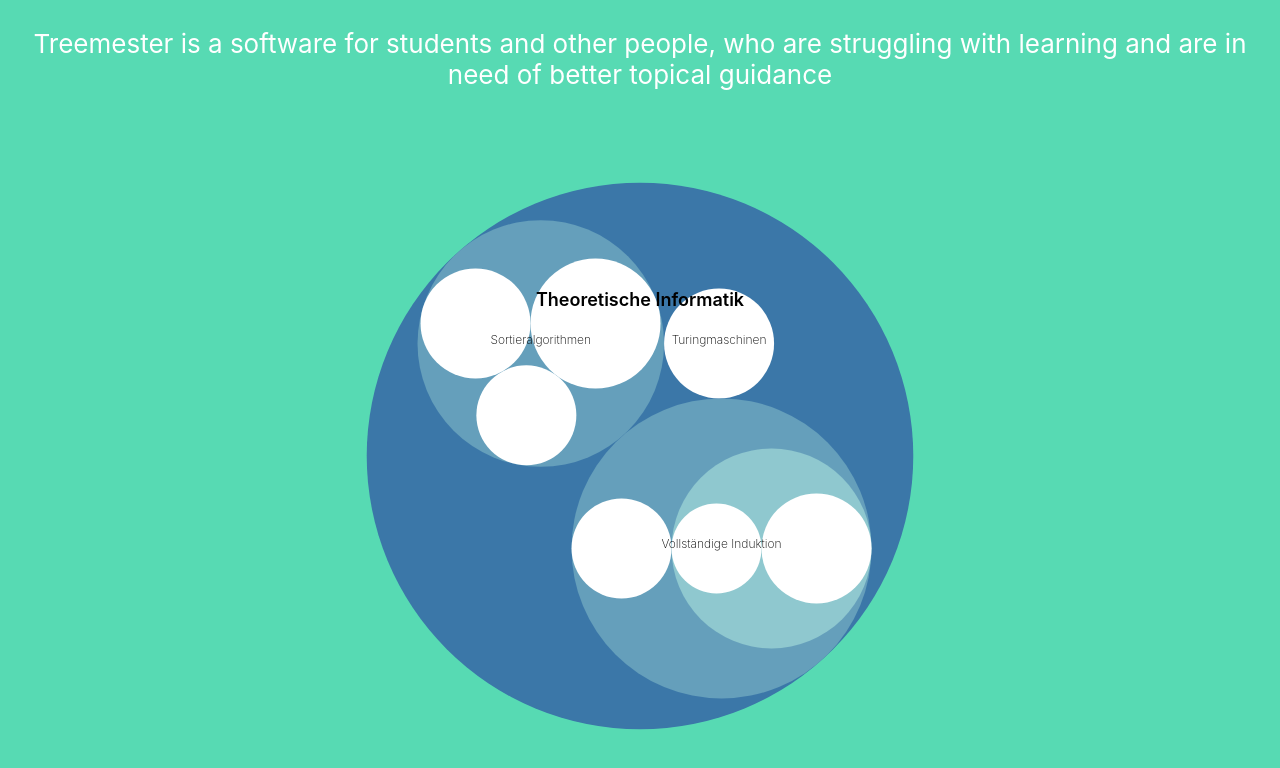
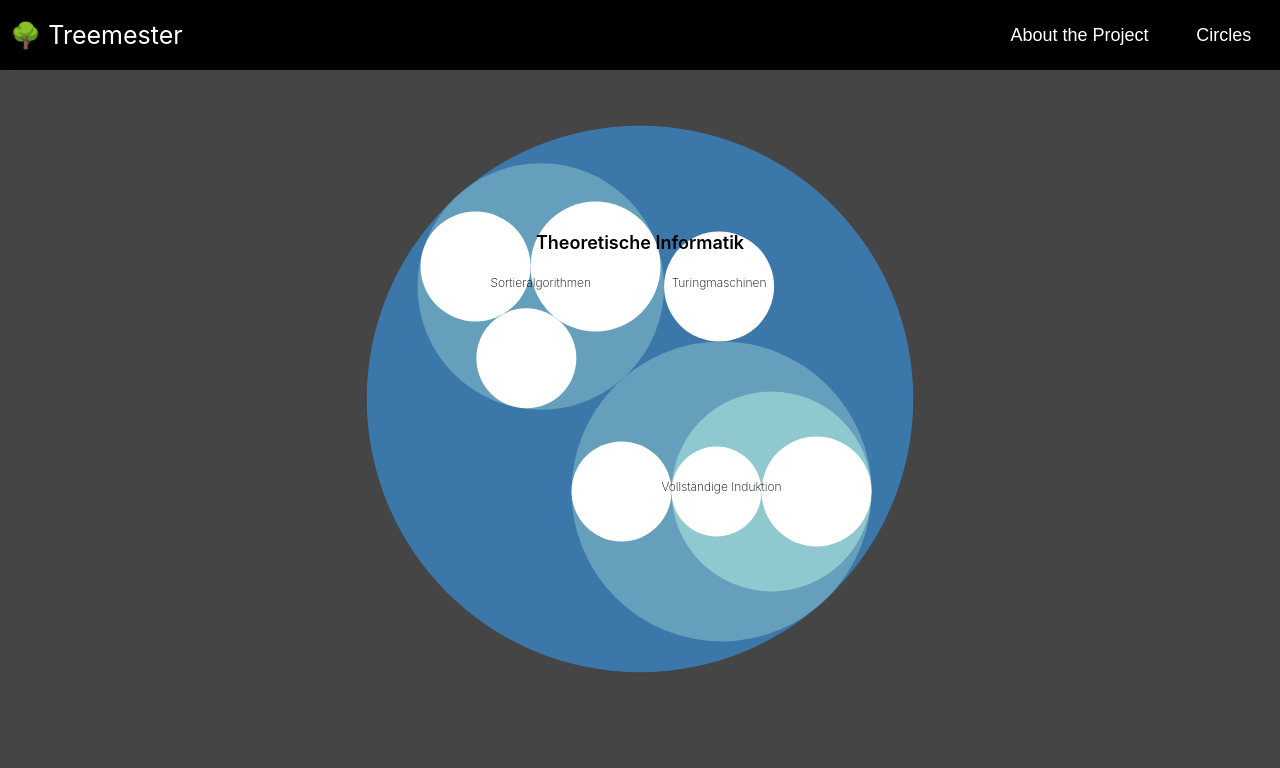
Before and after one commit to dhbw-ka-pm/tinf22b6-treemester, a React (Create React App) app: page /tinf22b6-treemester/about in a window 1280 px wide. Shown: the top 768 px of the page. Built offline with nearby package versions, Linux system fonts and the light colour scheme.

Commit message:
nav-bar-added

```diff
--- /dev/null
+++ b/src/About.js
@@ -0,0 +1,17 @@
+import React from 'react';
+
+const About = () => {
+  return (
+      <>
+      <div className='description'>
+      <h3>Circle Packing Model</h3>
+      <p>Circle Packing is a modified version of a treemap where circles are used instead of rectangles.
+
+      The circles symbolize different levels in the hierarchy with each branch of the tree represented by a circle and its sub-branches shown as circles contained within it.
+
+      Additionally, the size of each circle can be utilized to convey an extra value, such as quantity or file size. Furthermore, color can be employed to assign categories or represent another variable by using different shades.
+      </p>
+      </div></>
+  );
+};
+export default About;
--- a/src/App.css
+++ b/src/App.css
@@ -8,7 +8,7 @@
 }
 
 .App-header {
-  background-color: #57dab3;
+  background-color: #454545;
   min-height: 100vh;
   display: flex;
   flex-direction: column;
@@ -22,14 +22,63 @@
   color: #61dafb;
 }
 
-svg g{
+svg g {
   transform: translate(50%, 50%);
 }
 
-button{
-	margin: 1vh 1vw 1vh 1vw;
+button {
+  margin: 1vh 1vw 1vh 1vw;
 }
 
-.tree{
-	font-size: 0.5em;
+.tree {
+  font-size: 0.5em;
 }
+
+.active {
+  font-weight: bold;
+}
+
+.navigation {
+  width: 100%;
+  height: 70px;
+  background-color: black;
+  box-shadow: 5px 5px 5px #454545;
+  position: fixed;
+  top: 0;
+  left: 0;
+  display: flex;
+  align-items: center;
+  justify-content: space-between;
+}
+
+.navigation ul {
+  list-style-type: none;
+  padding: 0;
+  display: flex;
+}
+
+.navigation li {
+  margin-right: 10px;
+}
+
+.navigation button {
+  background: none;
+  border: none;
+  cursor: pointer;
+  font-size: 18px;
+  color: white;
+}
+
+.navigation button:focus {
+  outline: none;
+  font-weight: bolder;
+}
+
+.label {
+  margin: 10px;
+  color: white;
+  font-size: 25px;
+}
+/* .description {
+
+} */
--- a/src/App.js
+++ b/src/App.js
@@ -1,5 +1,7 @@
-import './App.css'
-import CirclePacking from './CirclePacking'
+import React, { useState } from 'react';
+import './App.css';
+import CirclePacking from './CirclePacking';
+import About from './About';
 
 const circleTestData = {
     "name": "Theoretische Informatik",
@@ -56,16 +58,46 @@ const circleTestData = {
 
 
 function App() {
+    const [currentPage, setCurrentPage] = useState('Circles');
+
+    const handleNavigationClick = (page) => {
+      setCurrentPage(page);
+    };
+
     return (
       <div className="App">
         <header className="App-header">
-                <p>Treemester is a software for students and other people, who are struggling with learning and are in need of better topical guidance</p>
+          <nav className="navigation">
+                <div className='label'>
+                    <p>&#127795;   Treemester</p>
+                </div>
+            <ul>
+              <li className={currentPage === 'About the Project' ? 'active' : ''}>
+                <button onClick={() => handleNavigationClick('About the Project')}>
+                  About the Project
+                </button>
+              </li>
+              <li className={currentPage === 'Circles' ? 'active' : ''}>
+                <button onClick={() => handleNavigationClick('Circles')}>
+                  Circles
+                </button>
+              </li>
+            </ul>
+          </nav>
+          {/* <p>Treemester is a software for students and other people who are struggling with learning and are in need of better topical guidance</p> */}
+          {currentPage === 'Circles' && (
             <div className="tree">
-                    <CirclePacking data={circleTestData}></CirclePacking>
+              <CirclePacking data={circleTestData} />
             </div>
+          )}
+           {currentPage === 'About the Project' && (
+            <div className="about">
+              <About />
+            </div>
+          )}
         </header>
       </div>
     );
   }
 
-export default App
+  export default App;
```
Lines whose indentation alone changed are shown as unchanged.
